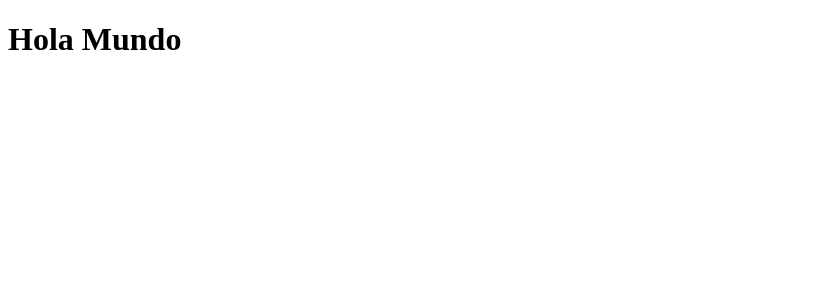
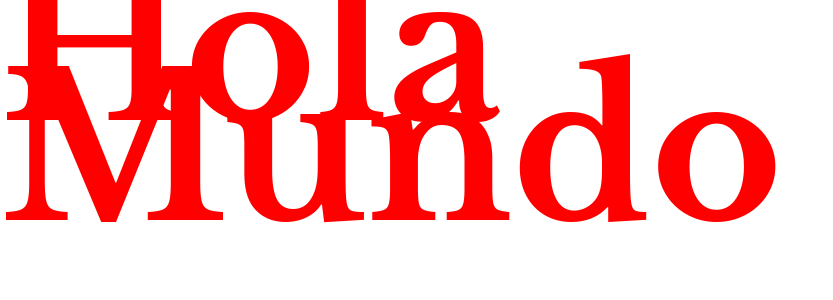
Before and after one commit to ImMPrada/art_musseum, a React app: page / in a window 1280 px wide. Shown: the top 300 px of the page, without its empty margins (0-833 px from the left). Built offline with nearby package versions, Linux system fonts and the light colour scheme.

Commit message:
split partials

```diff
--- a/src/assets/styles/_constants.scss
+++ b/src/assets/styles/_fonts.scss
@@ -1,12 +1,3 @@
-// Colors
-
-$black: #000000;
-$gray: #7D7D7D;
-$soft-gray: #E5E5E5;
-$light-gray: #F3F3F3;
-$white: #FFFFFF;
-
-
 // Fonts
 
 @import url('https://fonts.googleapis.com/css2?family=Libre+Baskerville:wght@400;700&display=swap');
--- a/src/assets/styles/main.scss
+++ b/src/assets/styles/main.scss
@@ -1 +1,2 @@
-@import './constants';
+@import './mainPartials/resetter';
+@import './mainPartials/colors';
--- /dev/null
+++ b/src/assets/styles/mainPartials/_colors.scss
@@ -0,0 +1,7 @@
+// Colors
+
+$black: #000000;
+$gray: #7D7D7D;
+$soft-gray: #E5E5E5;
+$light-gray: #F3F3F3;
+$white: #FFFFFF;
--- /dev/null
+++ b/src/assets/styles/mainPartials/_resetter.scss
@@ -0,0 +1,48 @@
+/* http://meyerweb.com/eric/tools/css/reset/
+   v2.0 | 20110126
+   License: none (public domain)
+*/
+
+html, body, div, span, applet, object, iframe,
+h1, h2, h3, h4, h5, h6, p, blockquote, pre,
+a, abbr, acronym, address, big, cite, code,
+del, dfn, em, img, ins, kbd, q, s, samp,
+small, strike, strong, sub, sup, tt, var,
+b, u, i, center,
+dl, dt, dd, ol, ul, li,
+fieldset, form, label, legend,
+table, caption, tbody, tfoot, thead, tr, th, td,
+article, aside, canvas, details, embed,
+figure, figcaption, footer, header, hgroup,
+menu, nav, output, ruby, section, summary,
+time, mark, audio, video {
+	margin: 0;
+	padding: 0;
+	border: 0;
+	font-size: 100%;
+	font: inherit;
+	vertical-align: baseline;
+}
+/* HTML5 display-role reset for older browsers */
+article, aside, details, figcaption, figure,
+footer, header, hgroup, menu, nav, section {
+	display: block;
+}
+body {
+	line-height: 1;
+}
+ol, ul {
+	list-style: none;
+}
+blockquote, q {
+	quotes: none;
+}
+blockquote:before, blockquote:after,
+q:before, q:after {
+	content: '';
+	content: none;
+}
+table {
+	border-collapse: collapse;
+	border-spacing: 0;
+}
--- a/src/components/App.jsx
+++ b/src/components/App.jsx
@@ -1,5 +1,6 @@
 import React from 'react';
 import '../assets/styles/main.scss'
+import './styles.scss'
 
 const App = () => <h1>Hola Mundo</h1>;
 
--- a/src/components/styles.scss
+++ b/src/components/styles.scss
@@ -1,3 +1,6 @@
+@use '../assets/styles/fonts';
+
 h1 {
   color: red;
+  @include fonts.bold-font(200px, 100px);
 }
```
